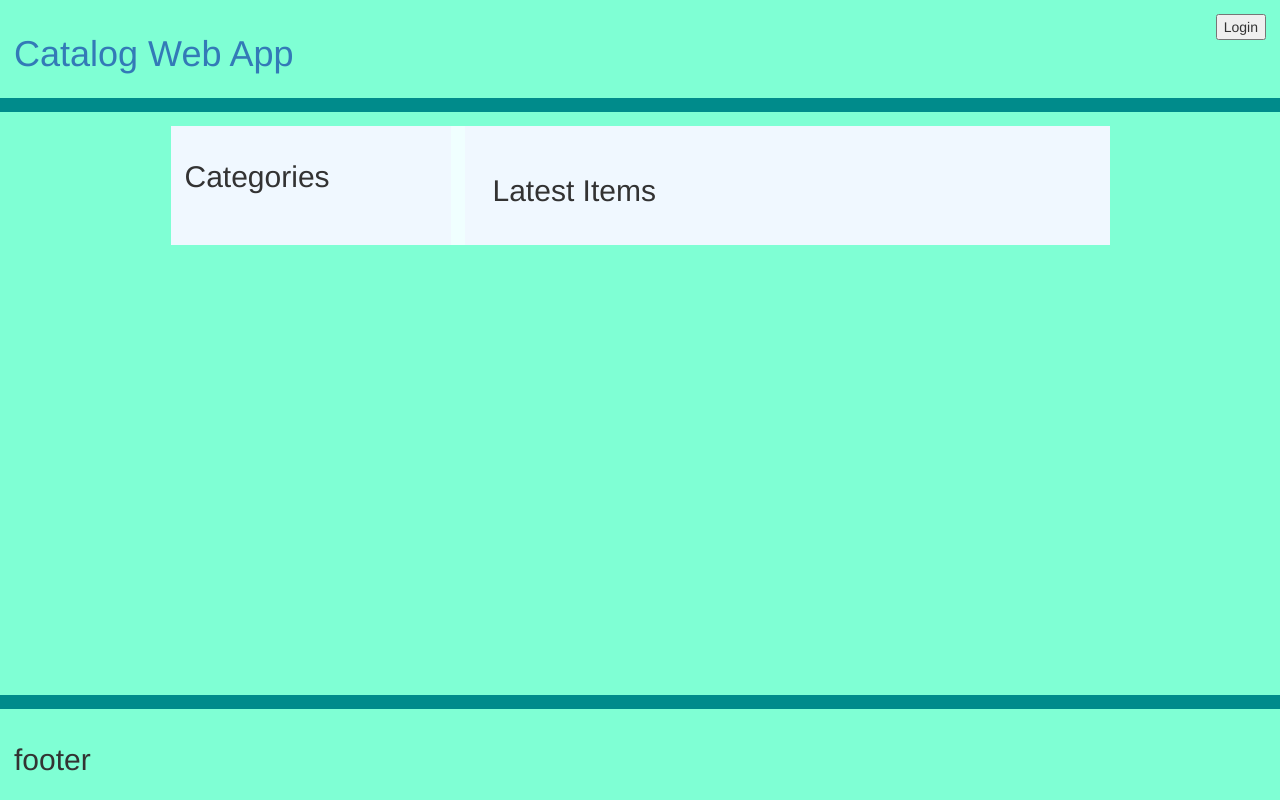
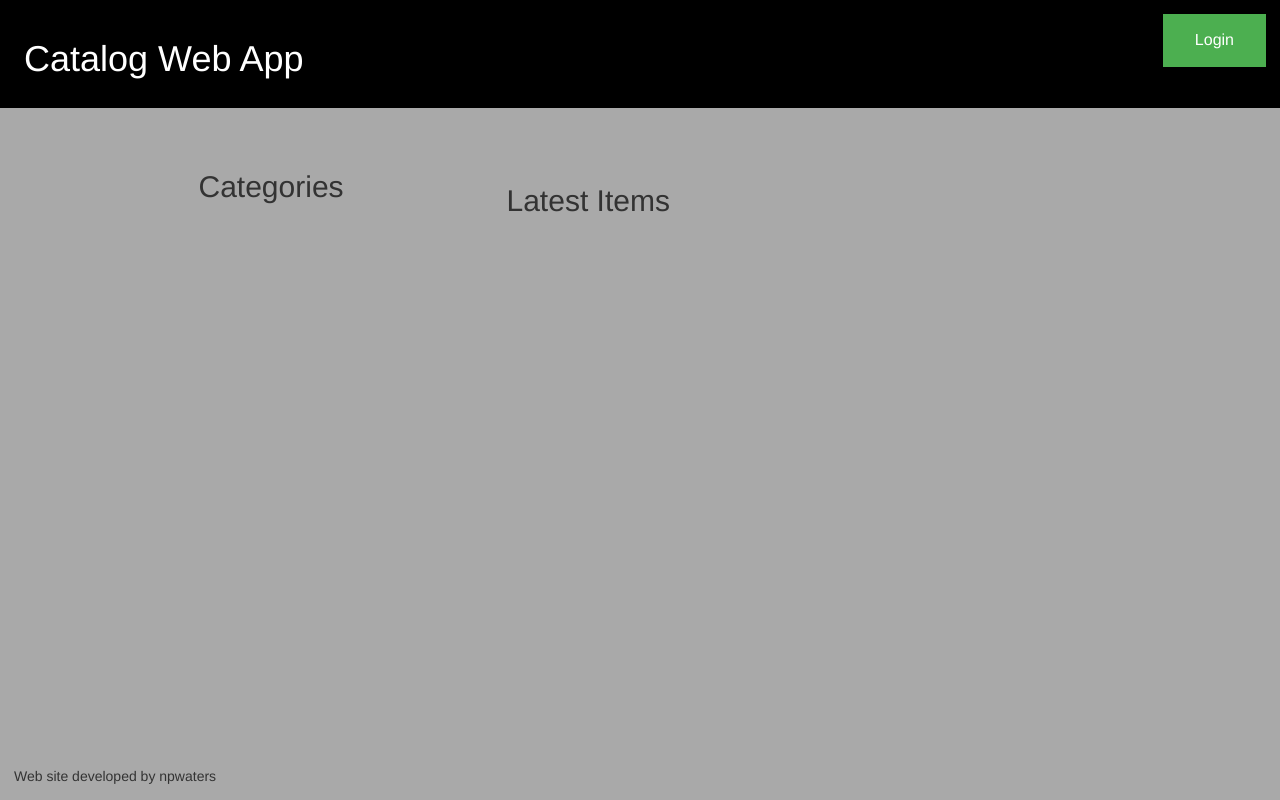
Before and after one commit to npwaters/item-catalog-web-application, a Flask app: page / in a window 1280 px wide. Run offline with Flask 2, Linux system fonts and the light colour scheme; data that the repository does not hold is empty; parts of the project's set-up code (start-up, migrations or seed data) failed here and were passed over; some libraries are stand-ins or nearby versions.

Commit message:
feat: Implement web app styling

```diff
--- a/catalog_item/blueprint_templates/catalog_item/create_catalog_item.html
+++ b/catalog_item/blueprint_templates/catalog_item/create_catalog_item.html
@@ -6,7 +6,7 @@
                 "catalog_item_app.create_catalog_item_web_view") }}"
               method="post"
         >
-            <div class="form-group">
+            <div class="form-group left-align-text">
                 <label for="name">Name:</label>
                 <input
                         type="text"
--- a/catalog_item/blueprint_templates/catalog_item/read_catalog_item.html
+++ b/catalog_item/blueprint_templates/catalog_item/read_catalog_item.html
@@ -14,7 +14,6 @@
                 ) }}">
                     Edit
                 </a>
-                |
                 <a href="{{ url_for(
                 "catalog_item_app.delete_catalog_item_web_view",
                 category_name=category.name,
--- a/static/styles.css
+++ b/static/styles.css
@@ -2,11 +2,8 @@
 body {
     min-height: 100vh;
     display: grid;
-  grid-gap: 1em;
-  grid: 'header' auto
-        /*'nav' auto*/
-        'main' 1fr
-        'footer' auto
+    /*grid-gap: 1em;*/
+    grid: 'header' auto /*'nav' auto*/ 'main' 1fr 'footer' auto
       / 1fr;
 }
 
@@ -20,10 +17,12 @@ body {
 }
 
 #container {
-    background-color: azure;
+    /*background-color: azure;*/
     width: 75%;
     height: auto;
     margin: auto;
+    /*text-align: center;*/
+    padding: 1em;
 }
 
 
@@ -33,71 +32,232 @@ body {
         /*      'nav main' 1fr*/
         /*      'nav footer' auto*/
         /*    / 12em 1fr;*/
-      grid: 'header header' auto
-      'main' 1fr
-      'footer' auto
+        grid: 'header header' auto 'main' 1fr 'footer' auto
     / 12em 1fr;
 
     }
 }
+
 #content {
     grid-area: content;
     padding: 2em;
 }
+
 header {
     grid-area: header;
     position: relative;
+    background-color: black;
+    color: white;
 }
+
 nav {
     grid-area: nav;
     padding: 1em;
 }
-main { grid-area: main; }
-footer { grid-area: footer; }
+
+main {
+    grid-area: main;
+}
+
+footer {
+    grid-area: footer;
+}
 
 /* show… */
 body {
-  background-color: darkcyan;
+    /*background-color: darkcyan;*/
 }
 
 header,
     /*nav,*/
 main,
 footer {
-  background-color: aquamarine;
+    /*background-color: darkgrey;*/
     padding: 1em;
 }
 
+main,
+footer {
+    background-color: darkgrey;
+}
 nav,
 #content {
-    background-color: aliceblue;
+    /*background-color: aliceblue;*/
 }
+
+a:link, a:visited {color: white}
+
+
 
 .header-right {
     float: right;
 }
+
 .header-left {
     float: left;
 }
 
 .item-list {
-    background-color: #F0F0F0;
+    background-color: grey;
     padding: 20px;
+    font-size: 1.4em;
 }
 
 .item-list:hover {
-    background-color: #e1e17f;
+    background-color: cornflowerblue;
     padding: 20px;
 }
 
 .button-links > a:link, .button-links > a:visited {
-  background-color: #f44336;
+    background-color: grey;
     color: white;
-  padding: 14px 25px;
+    padding: 7px 15px;
     text-align: center;
     text-decoration: none;
     display: inline-block;
 }
+
 .button-links > a:hover, .button-links > a:active {
-  background-color: red;
+    background-color: cornflowerblue;
 }
+
+.logo {
+    background-color: black; /* Green */
+    border: none;
+    color: white;
+    padding: 5px 10px;
+    text-align: center;
+    text-decoration: none;
+    display: inline-block;
+    /*font-size: 16px;*/
+}
+
+.login-logout-button {
+    background-color: #4CAF50; /* Green */
+    border: none;
+    color: white;
+    padding: 15px 32px;
+    text-align: center;
+    text-decoration: none;
+    display: inline-block;
+    font-size: 16px;
+}
+
+.login-logout-button:hover {
+    background-color: cornflowerblue;
+    /*color: black;*/
+}
+
+.left-align-text {
+    text-align: left;
+}
+
+/* form styles */
+
+form {
+    max-width: 500px;
+    /*padding: 10px 20px;*/
+    /*background: #f4f7f8;*/
+    margin: 10px;
+    padding: 20px;
+    background: grey;
+    border-radius: 8px;
+    /*font-family: Georgia, "Times New Roman", Times, serif;*/
+}
+
+form fieldset {
+    border: none;
+}
+
+form legend {
+    font-size: 1.4em;
+    margin-bottom: 10px;
+}
+
+form label {
+    display: block;
+    margin-bottom: 8px;
+}
+
+form input[type="text"],
+form input[type="date"],
+form input[type="datetime"],
+form input[type="email"],
+form input[type="number"],
+form input[type="search"],
+form input[type="time"],
+form input[type="url"],
+form textarea,
+form select {
+    /*font-family: Georgia, "Times New Roman", Times, serif;*/
+    background: rgba(255, 255, 255, .1);
+    border: none;
+    border-radius: 4px;
+    font-size: 15px;
+    margin: 0;
+    outline: 0;
+    padding: 10px;
+    width: 100%;
+    box-sizing: border-box;
+    -webkit-box-sizing: border-box;
+    -moz-box-sizing: border-box;
+    background-color: #e8eeef;
+    color: #8a97a0;
+    -webkit-box-shadow: 0 1px 0 rgba(0, 0, 0, 0.03) inset;
+    box-shadow: 0 1px 0 rgba(0, 0, 0, 0.03) inset;
+    margin-bottom: 30px;
+}
+
+form input[type="text"]:focus,
+form input[type="date"]:focus,
+form input[type="datetime"]:focus,
+form input[type="email"]:focus,
+form input[type="number"]:focus,
+form input[type="search"]:focus,
+form input[type="time"]:focus,
+form input[type="url"]:focus,
+form textarea:focus,
+form select:focus {
+    background: #d2d9dd;
+}
+
+form select {
+    -webkit-appearance: menulist-button;
+    height: 35px;
+}
+
+form .number {
+    background: #1abc9c;
+    color: #fff;
+    height: 30px;
+    width: 30px;
+    display: inline-block;
+    font-size: 0.8em;
+    margin-right: 4px;
+    line-height: 30px;
+    text-align: center;
+    text-shadow: 0 1px 0 rgba(255, 255, 255, 0.2);
+    border-radius: 15px 15px 15px 0px;
+}
+
+form input[type="submit"],
+form input[type="button"] {
+    position: relative;
+    display: block;
+    padding: 19px 39px 18px 39px;
+    color: #FFF;
+    margin: 0 auto;
+    background: #1abc9c;
+    font-size: 18px;
+    text-align: center;
+    font-style: normal;
+    width: 100%;
+    border: 1px solid #16a085;
+    border-width: 1px 1px 3px;
+    margin-bottom: 10px;
+}
+
+form input[type="submit"]:hover,
+form input[type="button"]:hover {
+    background: #109177;
+}
--- a/templates/base.html
+++ b/templates/base.html
@@ -14,15 +14,15 @@
 <body>
 <header>
     <a href="{{ url_for("home_app.show_home_page_web") }}">
-    <div class="header-left">
+    <div class="header-left logo">
         <h1>Catalog Web App</h1>
     </div>
     </a>
     <div class="header-right">
         {% if session.username %}
-        <button id="signoutButton">Logout</button>
+        <button id="signoutButton" class="login-logout-button">Logout</button>
         {% else %}
-        <button id="signinButton">Login</button>
+        <button id="signinButton" class="login-logout-button">Login</button>
         {% endif %}
     </div>
 </header>
@@ -32,7 +32,8 @@
     </div>
 </main>
 <footer>
-    <h2>footer</h2>
+{#    <h2>footer</h2>#}
+    Web site developed by npwaters
 </footer>
 <script>
         function signInCallback(authResult) {
--- a/templates/main_nav.html
+++ b/templates/main_nav.html
@@ -4,11 +4,13 @@
         {% include "nav.html" %}
         <div id="content">
             {% if session.username %}
-                <a href="{{ url_for(
+                <div class="button-links">
+                    <a href="{{ url_for(
                     "catalog_item_app.create_catalog_item_web_view"
                 ) }}">
                     Add item
                 </a>
+                </div>
             {% endif %}
             <h2>{{ heading }}</h2>
             {% for item in latest_catalog_items %}
--- a/templates/nav.html
+++ b/templates/nav.html
@@ -1,6 +1,6 @@
 <nav>
     <h2>Categories</h2>
-    <ul>
+
     {% for category in categories %}
         <a href="{{ url_for(
                         'category_app.get_category_items_web_view',
@@ -15,5 +15,4 @@
             </div>
         </a>
     {% endfor %}
-    </ul>
 </nav>
```
Lines whose indentation alone changed are shown as unchanged.
